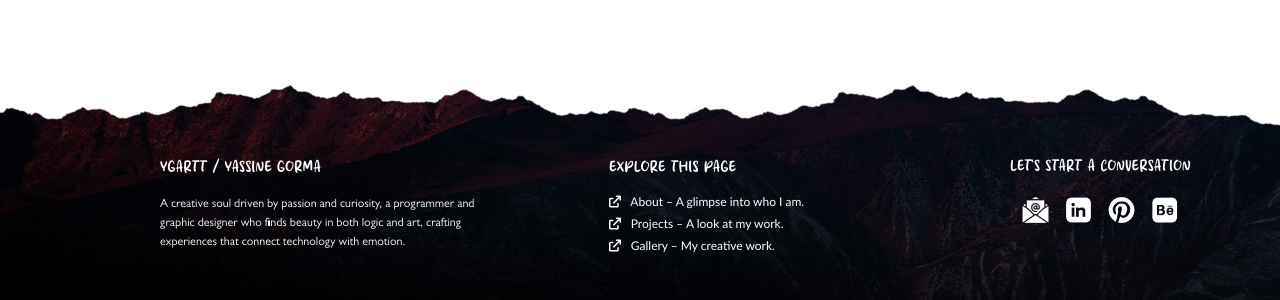
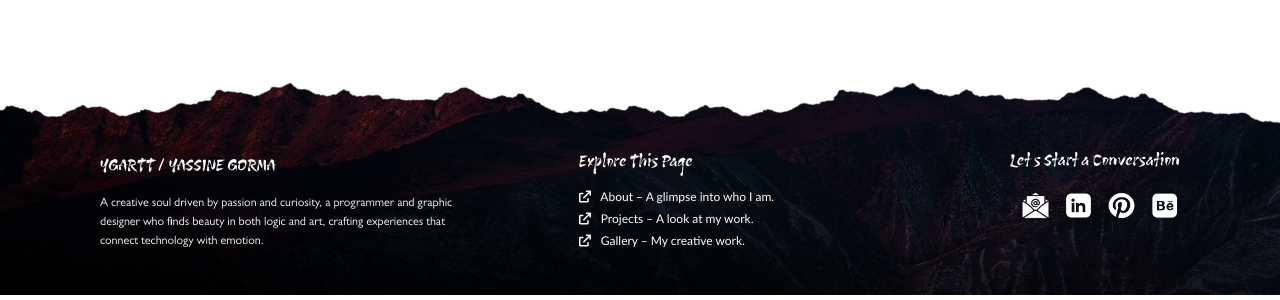
Before and after one commit to ygartt/portfolio, a React (Vite) app: page / in a window 1280 px wide. Shown: the part 5841-6141 px from the top of the page. Built offline with nearby package versions, Linux system fonts and the light colour scheme.

Commit message:
font style edited..

```diff
--- a/package.json
+++ b/package.json
@@ -10,6 +10,7 @@
     "deploy": "gh-pages -d dist"
   },
   "dependencies": {
+    "gsap": "^3.14.2",
     "react": "^18.2.0",
     "react-dom": "^18.2.0",
     "react-router-dom": "^6.14.0"
--- a/src/App.css
+++ b/src/App.css
@@ -17,7 +17,7 @@
 /* === Amanojaku === */
 @font-face {
   font-family: "Amanojaku";
-  src: url("./assets/fonts/Amanojaku.ttf") format("opemtype");
+  src: url("./assets/fonts/Amanojaku.otf") format("opentype");
 }
 
 /*====== Gill Sans =====*/
@@ -1141,7 +1141,7 @@ body {
 }
 
 .footer-left {
-  margin-left: 10%;
+  margin-left: 5%;
 }
 
 .footer-center {
@@ -1150,12 +1150,17 @@ body {
 
 /* ===== LEFT ===== */
 .footer-left h3 {
-  font-size: 17px;
-  font-family: "BlackMatcha", "Gill Sans MT", "Trebuchet MS", sans-serif;
-  text-transform: uppercase;
+  font-size: 13px;
+  font-family: "Amanojaku", "Gill Sans MT", "Trebuchet MS", sans-serif;
+  /* text-transform: uppercase; */
   color: #ffffff;
   margin-bottom: 20px;
   line-height: 1.2;
+}
+/* ===== span ===== */
+.footer-left h3 span {
+  font-size: 15px;
+  font-family: "BlackMatcha", "Gill Sans MT", "Trebuchet MS", sans-serif;
 }
 
 .footer-left p {
@@ -1169,9 +1174,9 @@ body {
 
 /* ===== CENTER ===== */
 .footer-center h3 {
-  font-size: 17px;
-  font-family: "BlackMatcha", "Gill Sans MT", "Trebuchet MS", sans-serif;
-  text-transform: uppercase;
+  font-size: 13px;
+  font-family: "Amanojaku", "Gill Sans MT", "Trebuchet MS", sans-serif;
+  /* text-transform: uppercase; */
   color: #ffffff;
   margin-bottom: 20px;
   line-height: 1.2;
@@ -1201,9 +1206,9 @@ body {
 }
 /* ===== RIGHT ===== */
 .footer-right h3 {
-  font-size: 17px;
-  font-family: "BlackMatcha", "Gill Sans MT", "Trebuchet MS", sans-serif;
-  text-transform: uppercase;
+  font-size: 13px;
+  font-family: "Amanojaku", "Gill Sans MT", "Trebuchet MS", sans-serif;
+  /* text-transform: uppercase; */
   color: #ffffff;
   margin-bottom: 20px;
   line-height: 1.2;
@@ -1727,7 +1732,7 @@ body {
 
   /* ===== LEFT ===== */
   .footer-left h3 {
-    font-size: 15px;
+    font-size: 12px;
     text-transform: uppercase;
     color: #ffffff;
     margin-bottom: 10px;
@@ -1746,6 +1751,7 @@ body {
   /*======= LEFT =======*/
   .footer-left {
     padding-top: 5%;
+    margin-left: 11%;
   }
 
   /* ===== CENTER ===== */
@@ -1766,7 +1772,7 @@ body {
   }
 
   .footer-right h3 {
-    font-size: 15px;
+    font-size: 12px;
     text-transform: uppercase;
     color: #ffffff;
     margin-bottom: 20px;
@@ -2201,7 +2207,7 @@ body {
   }
 
   .footer-left {
-    margin-left: 5%;
+    margin-left: 0%;
   }
 
   .footer-center {
@@ -2220,7 +2226,7 @@ body {
   .footer-left h3,
   .footer-center h3,
   .footer-right h3 {
-    font-size: 16px;
+    font-size: 12px;
     margin-bottom: 15px;
   }
 
--- a/src/pages/Footer.jsx
+++ b/src/pages/Footer.jsx
@@ -10,7 +10,9 @@ function Footer() {
     <footer className="footer" id="main-footer">
       <div className="footer-container fade-up">
         <div className="footer-left">
-          <h3>YGARTT / YASSINE GORMA</h3>
+          <h3>
+            YGARTT <span> / </span> YASSINE GORMA
+          </h3>
           <p>
             A creative soul driven by passion and curiosity, a programmer and
             graphic designer who finds beauty in both logic and art, crafting
```
Also changed, not shown: 1 other file (tests, documents, lock files or other folders).
